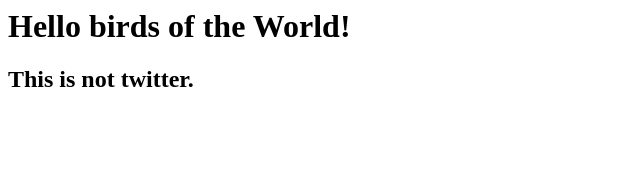
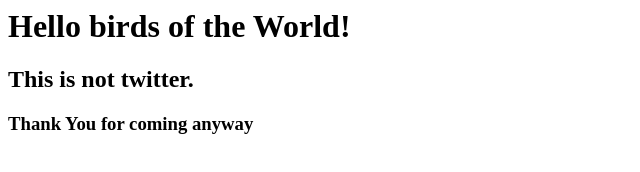
Before and after one commit to fatimaarellano/twitter, a plain HTML site: page index.html in a window 1280 px wide. Shown: the whole page, without its empty margins (0-640 px from the left). Drawn offline with Linux system fonts and the light colour scheme.

Commit message:
New code

```diff
--- a/index.html
+++ b/index.html
@@ -1,3 +1,4 @@
 <h1> Hello birds of the World!</h1>
 
 <h2> This is not twitter. </h2>
+<h3> Thank You for coming anyway</h3>
```
